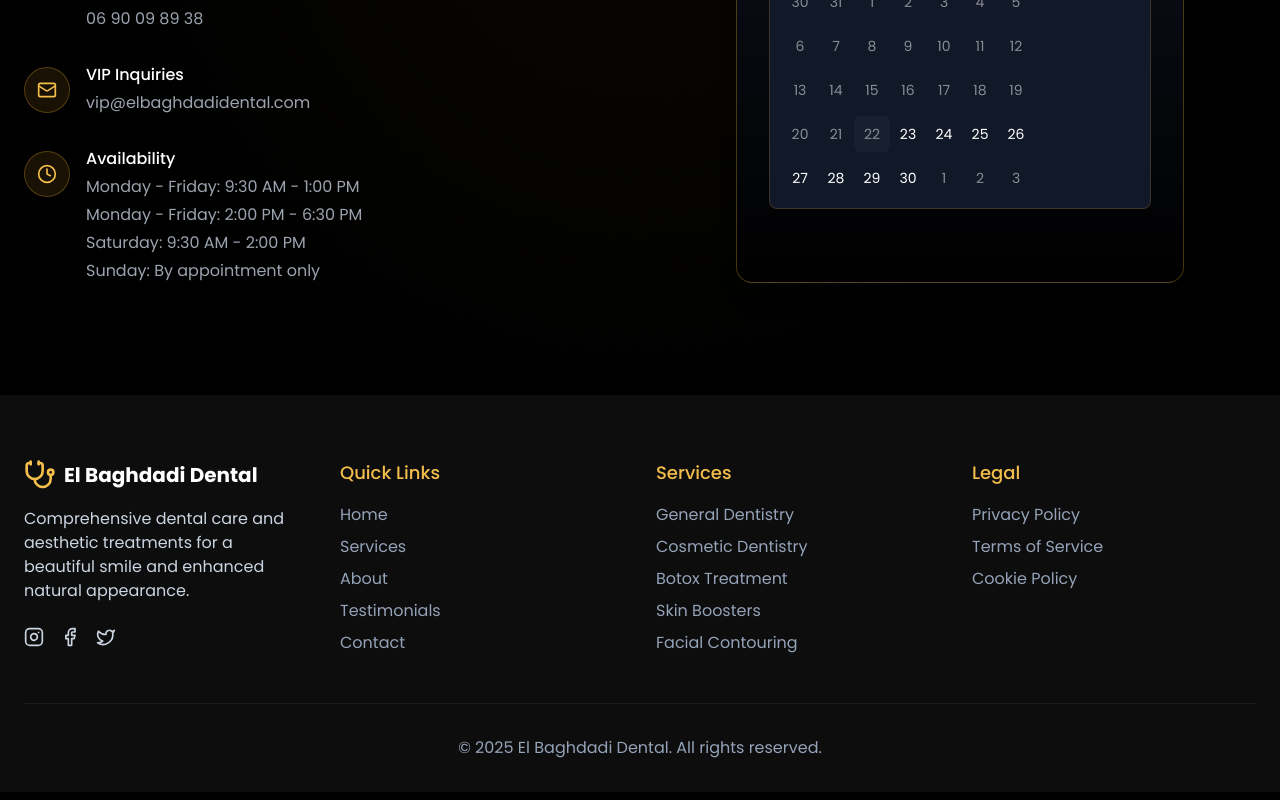
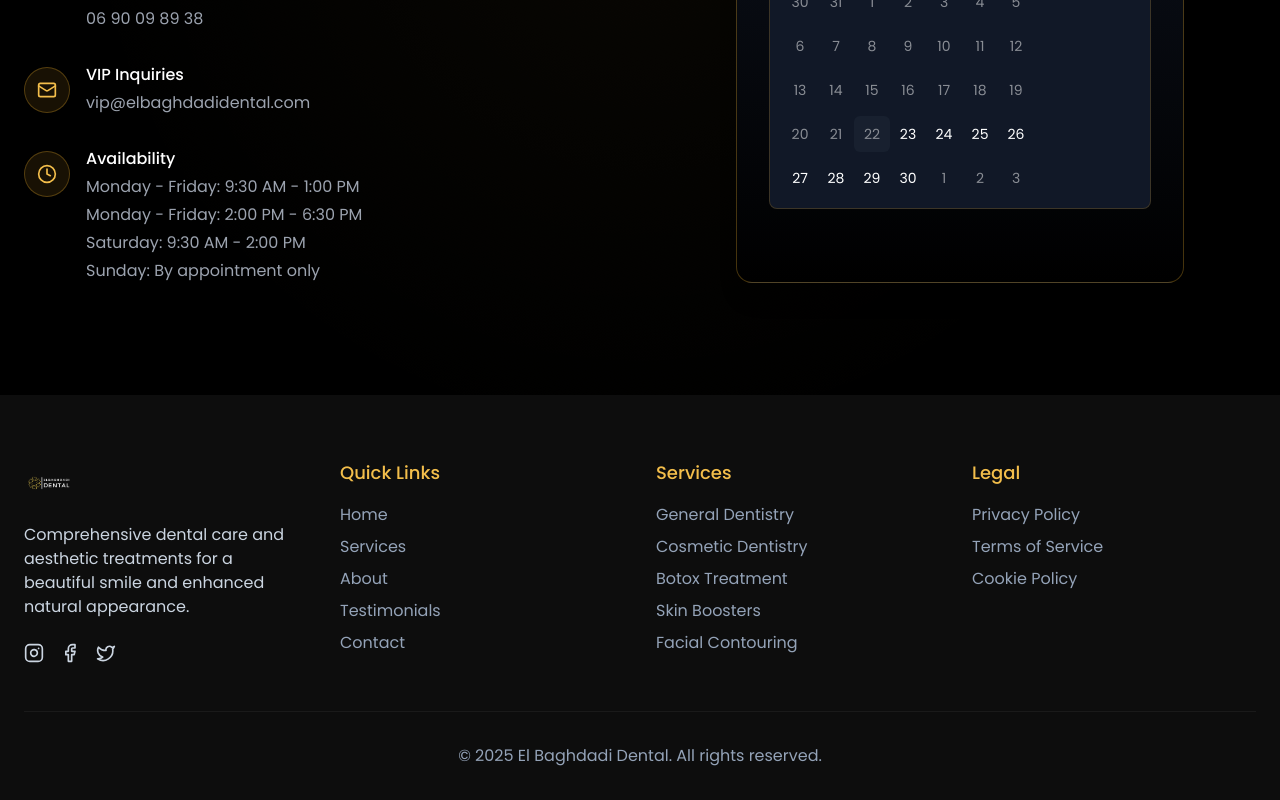
Before and after one commit to Uzihttps/elbaghdadi-dental, a React (Vite) app: page / in a window 1280 px wide. Shown: the part 3983-4783 px from the top of the page. Built offline with nearby package versions, Linux system fonts and the light colour scheme.

Commit message:
Replace text logo with image
Replaced the text logo in the footer with an image.

```diff
--- a/src/components/Footer.tsx
+++ b/src/components/Footer.tsx
@@ -1,5 +1,5 @@
 
-import { Stethoscope, Instagram, Facebook, Twitter } from "lucide-react";
+import { Instagram, Facebook, Twitter } from "lucide-react";
 import { motion } from "framer-motion";
 
 const Footer = () => {
@@ -47,8 +47,11 @@ const Footer = () => {
             transition={{ duration: 0.5 }}
           >
             <div className="flex items-center gap-2 mb-4">
-              <Stethoscope className="h-8 w-8 text-gold-400" />
-              <span className="font-bold text-xl text-white">El Baghdadi Dental</span>
+              <img
+                src="/lovable-uploads/9529c193-29a0-49f7-bac0-635dd55afc34.png"
+                alt="El Baghdadi Dental Logo"
+                className="h-12 w-12 object-contain"
+              />
             </div>
             <p className="mb-6">
               Comprehensive dental care and aesthetic treatments for a beautiful smile and enhanced natural appearance.
```
